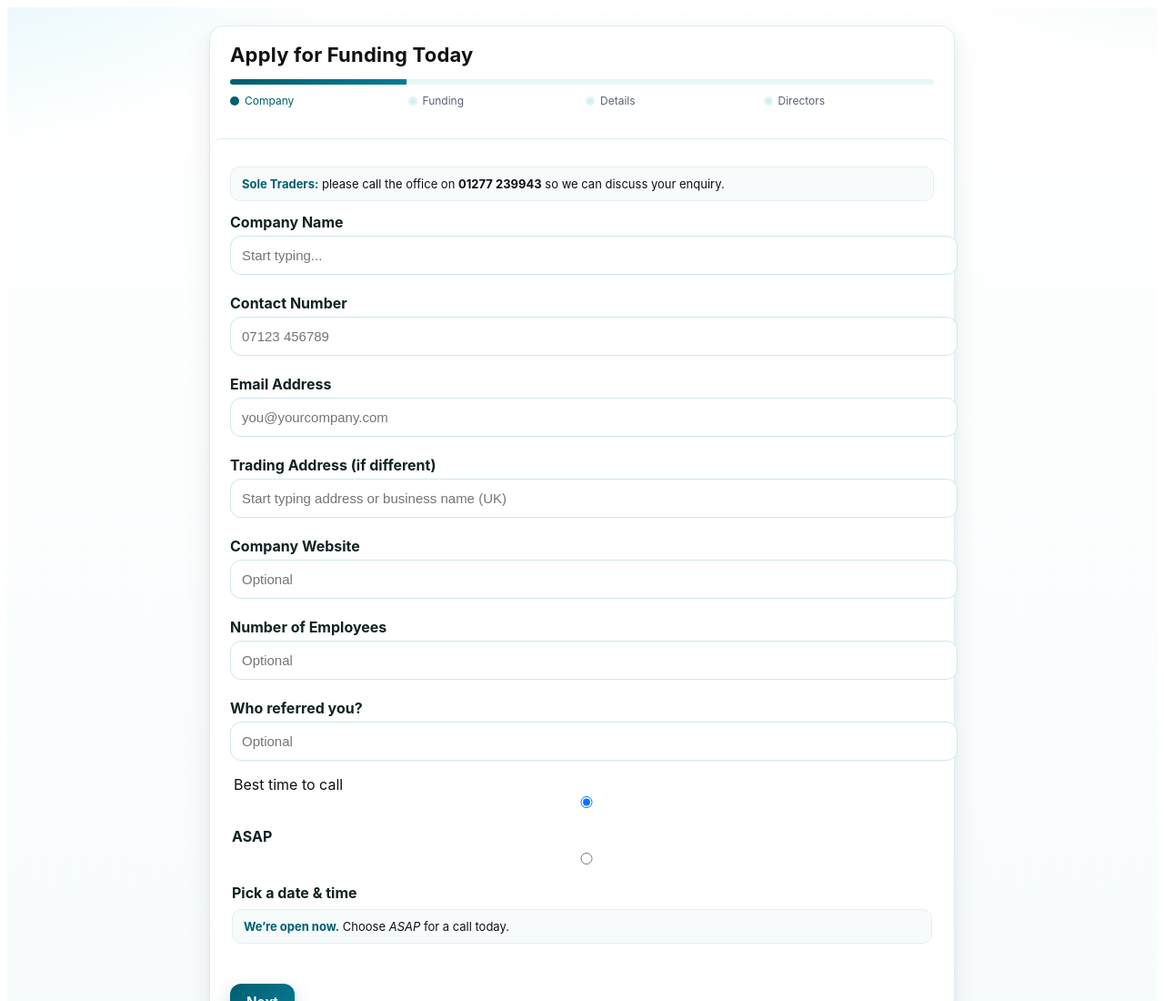
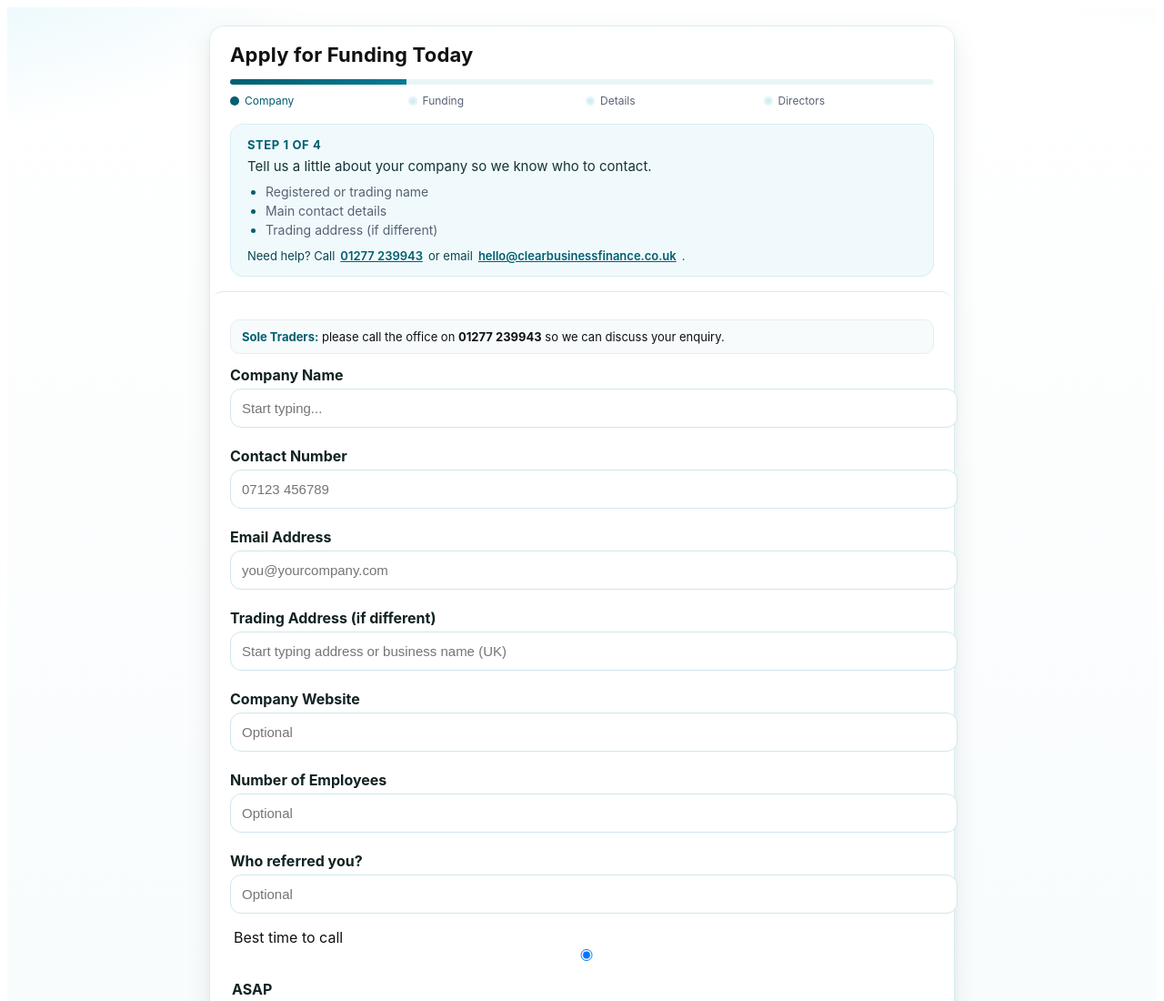
Before and after one commit to AlexDunn1985/Business_Loan, a plain HTML site: page fORM.HTML in a window 1280 px wide. Shown: the top 1100 px of the page at 91% size. Drawn offline with Linux system fonts and the light colour scheme; some packages are replaced by stand-ins of ours.

Commit message:
Add contextual guidance to multi-step funding form

```diff
--- a/fORM.HTML
+++ b/fORM.HTML
@@ -56,6 +56,42 @@
     #cbf-fe .labels .s.active .dot{ background:var(--cbf-teal); box-shadow:none; }
     #cbf-fe .labels .s.active{ color:var(--cbf-teal); }
 
+    /* Step context helper */
+    #cbf-fe .step-context{
+      margin: 0 22px 10px;
+      padding: 14px 18px;
+      border-radius: 14px;
+      background: #f0fafc;
+      border:1px solid #d4eef4;
+      box-shadow: inset 0 1px 0 rgba(255,255,255,.8);
+    }
+    #cbf-fe .step-count{
+      font-size: 13px;
+      font-weight: 700;
+      letter-spacing: .6px;
+      text-transform: uppercase;
+      color: var(--cbf-teal);
+    }
+    #cbf-fe .step-summary{ margin:6px 0 0; font-size:15px; color:#18333a; }
+    #cbf-fe .step-checklist{
+      margin: 10px 0 0;
+      padding-left: 20px;
+      color: var(--cbf-muted);
+      font-size: 14px;
+    }
+    #cbf-fe .step-checklist li{ margin:4px 0; position:relative; }
+    #cbf-fe .step-checklist li::marker{ color: var(--cbf-teal); }
+    #cbf-fe .step-support{
+      margin-top: 12px;
+      font-size: 13px;
+      color: #0a4652;
+      display:flex;
+      flex-wrap:wrap;
+      gap:6px;
+      align-items:center;
+    }
+    #cbf-fe .step-support a{ color:var(--cbf-teal); font-weight:600; }
+
     /* Form basics */
     #cbf-fe label { display:block; margin: 13px 0 5px; font-weight: 700; color:#122; }
     #cbf-fe .fieldline{ display:flex; align-items:center; gap:8px; }
@@ -171,6 +207,7 @@
       #cbf-fe h2{ font-size:19px; }
       #cbf-fe .headline{ padding:16px 16px 6px; }
       #cbf-fe .stepper{ padding:6px 16px 16px; }
+      #cbf-fe .step-context{ margin:0 16px 12px; padding:14px; }
       #cbf-fe .track{ height:8px; }
       #cbf-fe .labels{ font-size:11px; grid-template-columns: repeat(4,1fr); }
       #cbf-fe .step-card{ padding:16px; margin:12px 0; }
@@ -209,6 +246,17 @@
           <div class="s" id="s3"><span class="dot"></span><span>Details</span></div>
           <div class="s" id="s4"><span class="dot"></span><span>Directors</span></div>
         </div>
+      </div>
+
+      <div class="step-context" id="stepContext" aria-live="polite">
+        <div class="step-count" id="stepCount">Step 1 of 4</div>
+        <p class="step-summary" id="stepSummary">Tell us a little about your company so we know who to contact.</p>
+        <ul class="step-checklist" id="stepChecklist">
+          <li>Registered or trading name</li>
+          <li>Main contact details</li>
+          <li>Trading address (if different)</li>
+        </ul>
+        <div class="step-support">Need help? Call <a href="tel:+441277239943">01277 239943</a> or email <a href="mailto:hello@clearbusinessfinance.co.uk">hello@clearbusinessfinance.co.uk</a>.</div>
       </div>
 
       <!-- Multi-step form -->
@@ -539,6 +587,17 @@
   const stepDots=[$('#s1'),$('#s2'),$('#s3'),$('#s4')]; /* 4 steps */
   const step1=$('#step1'), step2=$('#step2'), step3=$('#step3'), directorsCard=$('#directorsCard'), completeCard=$('#completeCard');
 
+  const stepContext=$('#stepContext');
+  const stepCount=$('#stepCount');
+  const stepSummary=$('#stepSummary');
+  const stepChecklist=$('#stepChecklist');
+  const stepMeta={
+    step1:{ index:1, summary:'Tell us a little about your company so we know who to contact.', checklist:['Registered or trading name','Main contact details','Trading address (if different)'] },
+    step2:{ index:2, summary:'Pick the funding route that best fits your plans so we can tailor the next questions.', checklist:['Funding product you are interested in','Approximate amount you are looking for'] },
+    step3:{ index:3, summary:'Share the key figures behind your request so we can prepare the right options.', checklist:['Latest turnover figures','Any existing finance commitments','Notes about how the funding will help'] },
+    directorsCard:{ index:4, summary:'Confirm which directors to include and provide their personal details.', checklist:['Date of birth for each director','Home address and postcode','Confirm at least one director to include'] }
+  };
+
   const coSearch=$('#coSearch'), coResults=$('#coResults');
   const companyName=$('#companyName'), companyNumber=$('#companyNumber'), companyStatus=$('#companyStatus');
   const chStatusMsg=$('#chStatusMsg'), chAddr=$('#chAddr'), chIncorp=$('#chIncorp'), chSIC=$('#chSIC'), chSICDesc=$('#chSICDesc'), chType=$('#chType');
@@ -556,6 +615,30 @@
 
   // Stepper
   let TOTAL_STEPS=4;
+  function updateStepContext(stepId){
+    if(!stepContext) return;
+    const meta = stepMeta[stepId] || null;
+    if(!meta){
+      stepContext.classList.add('hidden');
+      stepContext.setAttribute('aria-hidden','true');
+      if(stepChecklist) stepChecklist.innerHTML='';
+      return;
+    }
+    stepContext.classList.remove('hidden');
+    stepContext.removeAttribute('aria-hidden');
+    if(stepCount) stepCount.textContent = `Step ${meta.index} of ${TOTAL_STEPS}`;
+    if(stepSummary) stepSummary.textContent = meta.summary;
+    if(stepChecklist){
+      stepChecklist.innerHTML='';
+      const list = Array.isArray(meta.checklist) ? meta.checklist : [];
+      list.forEach(item=>{
+        const li=document.createElement('li');
+        li.textContent=item;
+        stepChecklist.appendChild(li);
+      });
+      stepChecklist.classList.toggle('hidden', list.length===0);
+    }
+  }
   function getCurrentStepIndex(){
     if(!step1.classList.contains('hidden')) return 1;
     if(!step2.classList.contains('hidden')) return 2;
@@ -575,6 +658,7 @@
     document.getElementById(fromId).classList.add('hidden');
     document.getElementById(toId).classList.remove('hidden');
     setProgress(stepIndex);
+    updateStepContext(toId);
     try{ window.scrollTo({top:0, behavior:'smooth'}); }catch{}
   }
 
@@ -1547,6 +1631,7 @@
 
   // Safety: initial progress
   setProgress(1);
+  updateStepContext('step1');
 
   // ---------- Google Maps loader callback ----------
   window.cbfInitPlaces = function(){
```
